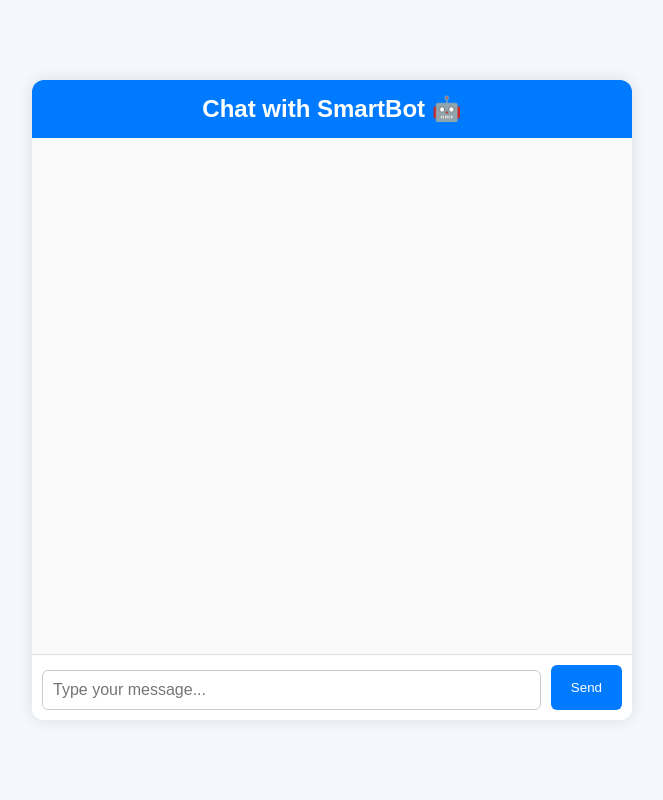
After one commit to Tarun-48/SmartElearning, a Flask app: page /chat in a window 1280 px wide. The commit adds this page. Shown: the whole page, without its empty margins (308-971 px from the left). Run offline with Flask 3, Linux system fonts and the light colour scheme; a user stored in the database is signed in.

Commit message:
Add aichatbot

```diff
--- a/app.py
+++ b/app.py
@@ -4,6 +4,21 @@ from flask_sqlalchemy import SQLAlchemy
 from werkzeug.security import generate_password_hash, check_password_hash
 from functools import wraps
 import os
+from dotenv import load_dotenv
+from openai import OpenAI
+
+# --- Load environment variables first ---
+load_dotenv()
+OPENAI_API_KEY = os.getenv("OPENAI_API_KEY")
+
+if not OPENAI_API_KEY:
+    raise RuntimeError("❌ OPENAI_API_KEY not found in .env")
+
+# --- Initialize OpenAI client ---
+client = OpenAI(api_key=OPENAI_API_KEY)
+
+
+
 
 basedir = os.path.abspath(os.path.dirname(__file__))
 
@@ -150,6 +165,43 @@ def exam():
     flash("No exams available yet.", "info")
     return redirect(url_for('home'))
 
+
+@app.route('/chat')
+@login_required
+def chat():
+    return render_template('chat.html')
+
+@app.route('/chatbot', methods=['POST'])
+@login_required
+def chatbot():
+    from flask import request, jsonify
+    user_input = request.json.get('message', '').strip()
+
+    if not user_input:
+        return jsonify({"reply": "Please type a message."})
+
+    try:
+        # Use GPT API with new OpenAI client
+        response = client.chat.completions.create(
+            model="gpt-3.5-turbo",
+            messages=[
+                {"role": "system", "content": "You are SmartBot, a helpful AI tutor for Smart E-Learning. You assist students with exams, registration, and study guidance in a friendly, clear manner."},
+                {"role": "user", "content": user_input}
+            ],
+            max_tokens=250,
+            temperature=0.7
+        )
+
+        bot_reply = response.choices[0].message.content.strip()
+        return jsonify({"reply": bot_reply})
+
+    except Exception as e:
+        print("OpenAI API Error:", e)
+        return jsonify({"reply": "⚠️ Sorry, I'm having trouble connecting to SmartBot’s brain right now."})
+
+
+
+
 # ---------- Admin: Add Exam ----------
 @app.route('/add_exam', methods=['GET', 'POST'])
 @admin_required
@@ -280,5 +332,6 @@ def create_admin():
 
 
 
+
 if __name__ == '__main__':
     app.run(debug=True)
--- a/static/style.css
+++ b/static/style.css
@@ -19,7 +19,7 @@ header {
     box-shadow: 0 2px 10px rgba(0,0,0,0.1);
 }
 
-/* Navigation Links */
+/* Navigation Links */zz
 nav a {
     color: #ecf0f1;
     text-decoration: none;
--- /dev/null
+++ b/templates/chat.html
@@ -0,0 +1,145 @@
+<!DOCTYPE html>
+<html lang="en">
+<head>
+    <meta charset="UTF-8">
+    <meta name="viewport" content="width=device-width, initial-scale=1.0">
+    <title>Chat with SmartBot 🤖</title>
+    <link rel="stylesheet" href="{{ url_for('static', filename='style.css') }}">
+    <style>
+        body {
+            font-family: Arial, sans-serif;
+            background-color: #f4f7fc;
+            margin: 0;
+            padding: 0;
+            display: flex;
+            justify-content: center;
+            align-items: center;
+            height: 100vh;
+        }
+
+        .chat-container {
+            width: 90%;
+            max-width: 600px;
+            background: white;
+            border-radius: 12px;
+            box-shadow: 0 0 15px rgba(0,0,0,0.1);
+            display: flex;
+            flex-direction: column;
+            height: 80vh;
+            overflow: hidden;
+        }
+
+        h2 {
+            text-align: center;
+            background: #007bff;
+            color: white;
+            padding: 15px;
+            margin: 0;
+        }
+
+        .chat-box {
+            flex: 1;
+            overflow-y: auto;
+            padding: 15px;
+            background: #fafafa;
+        }
+
+        .user, .bot {
+            margin-bottom: 10px;
+            padding: 10px;
+            border-radius: 10px;
+            width: fit-content;
+            max-width: 80%;
+        }
+
+        .user {
+            background-color: #d1e7ff;
+            align-self: flex-end;
+            margin-left: auto;
+            text-align: right;
+        }
+
+        .bot {
+            background-color: #e2f7d3;
+            align-self: flex-start;
+            text-align: left;
+        }
+
+        .input-area {
+            display: flex;
+            padding: 10px;
+            border-top: 1px solid #ddd;
+            background: #fff;
+        }
+
+        input[type="text"] {
+            flex: 1;
+            padding: 10px;
+            border: 1px solid #ccc;
+            border-radius: 6px;
+            outline: none;
+            font-size: 1em;
+        }
+
+        button {
+            margin-left: 10px;
+            padding: 10px 20px;
+            background: #007bff;
+            color: white;
+            border: none;
+            border-radius: 6px;
+            cursor: pointer;
+        }
+
+        button:hover {
+            background: #0056b3;
+        }
+
+        /* Scrollbar styling */
+        .chat-box::-webkit-scrollbar {
+            width: 6px;
+        }
+
+        .chat-box::-webkit-scrollbar-thumb {
+            background-color: #ccc;
+            border-radius: 10px;
+        }
+    </style>
+</head>
+<body>
+    <div class="chat-container">
+        <h2>Chat with SmartBot 🤖</h2>
+
+        <div id="chat-box" class="chat-box"></div>
+
+        <!-- ✅ Fixed input area at bottom -->
+        <div class="input-area">
+            <input type="text" id="userInput" placeholder="Type your message..."
+                   onkeypress="if(event.key==='Enter'){sendMessage()}" />
+            <button onclick="sendMessage()">Send</button>
+        </div>
+    </div>
+
+    <script>
+        async function sendMessage() {
+            const input = document.getElementById("userInput");
+            const message = input.value.trim();
+            if (!message) return;
+
+            const chatBox = document.getElementById("chat-box");
+            chatBox.innerHTML += `<div class='user'><strong>You:</strong> ${message}</div>`;
+            input.value = "";
+
+            const response = await fetch("/chatbot", {
+                method: "POST",
+                headers: {"Content-Type": "application/json"},
+                body: JSON.stringify({ message })
+            });
+
+            const data = await response.json();
+            chatBox.innerHTML += `<div class='bot'><strong>SmartBot:</strong> ${data.reply}</div>`;
+            chatBox.scrollTop = chatBox.scrollHeight;
+        }
+    </script>
+</body>
+</html>
--- a/templates/index.html
+++ b/templates/index.html
@@ -21,6 +21,9 @@
                 {% endif %}
                 <a href="{{ url_for('logout') }}">Logout</a>
             {% endif %}
+
+
+            <a href="{{ url_for('chat') }}">Chat with SmartBot 🤖</a>
         </nav>
 
         {% if g.user %}
```
Also changed, not shown: smart_elearning.db.
